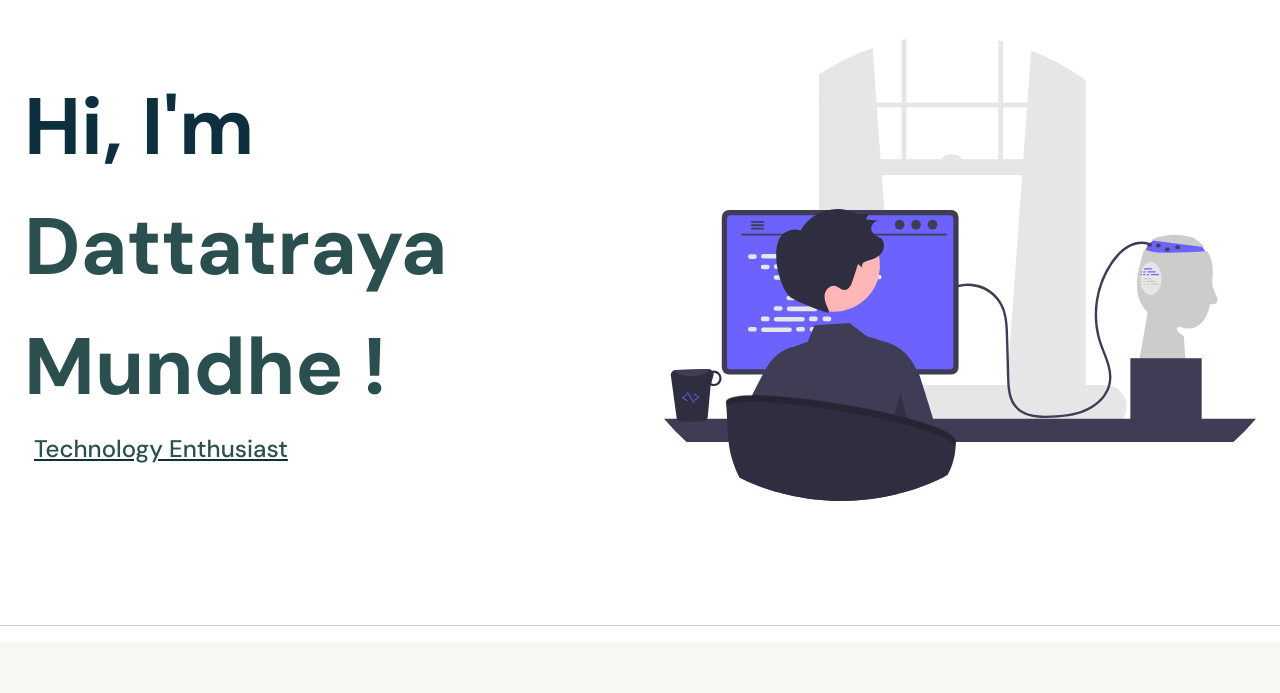
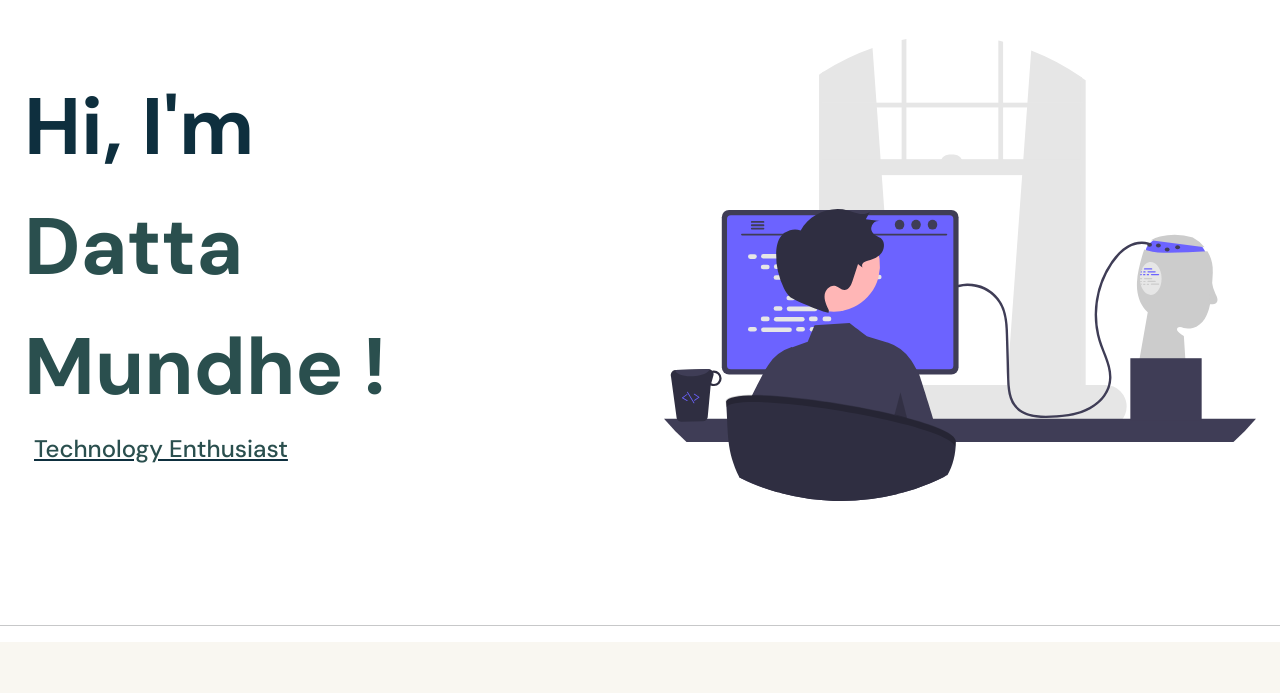
Before and after one commit to dattamundhe2410/Portfolio, a plain HTML site: page index.html in a window 1280 px wide. Shown: the part 107-800 px from the top of the page. Drawn offline with nearby package versions, Linux system fonts and the light colour scheme.

Commit message:
short naming

```diff
--- a/index.html
+++ b/index.html
@@ -55,7 +55,7 @@
                     <div class="col-md-4">
                         <div class="text-center text-md-start">
                             <h1 class="display-1 fw-bold lh-base">Hi, I'm
-                                <div class="text-accent-codecyan">Dattatraya Mundhe ! </div>
+                                <div class="text-accent-codecyan">Datta Mundhe ! </div>
                                 </span>
 
                                 <h4><u><span class="text-accent-codecyan"> </span></u></h4>
```
Also changed, not shown: 1 other file.
